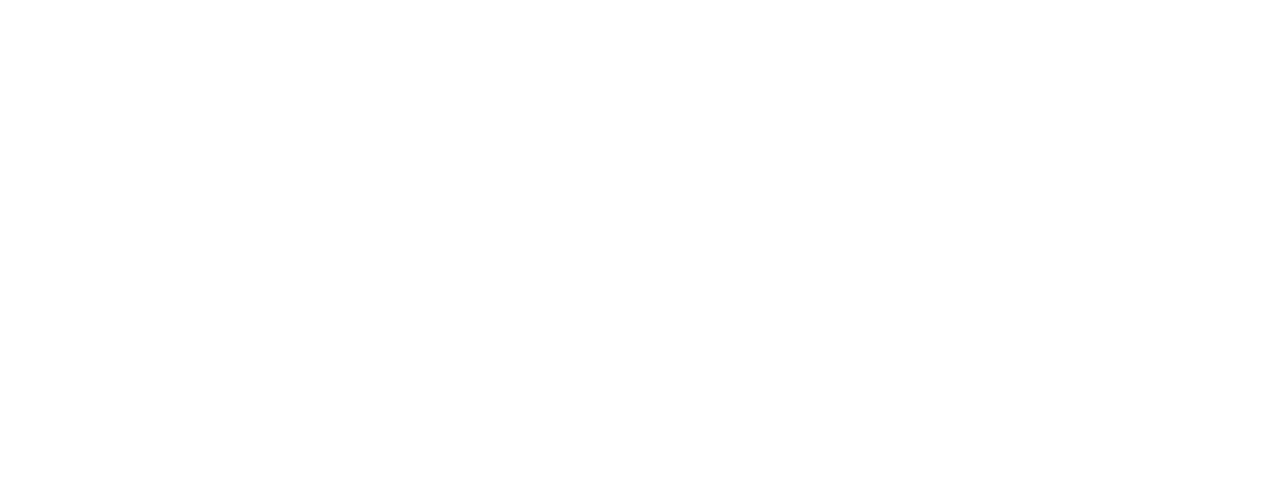
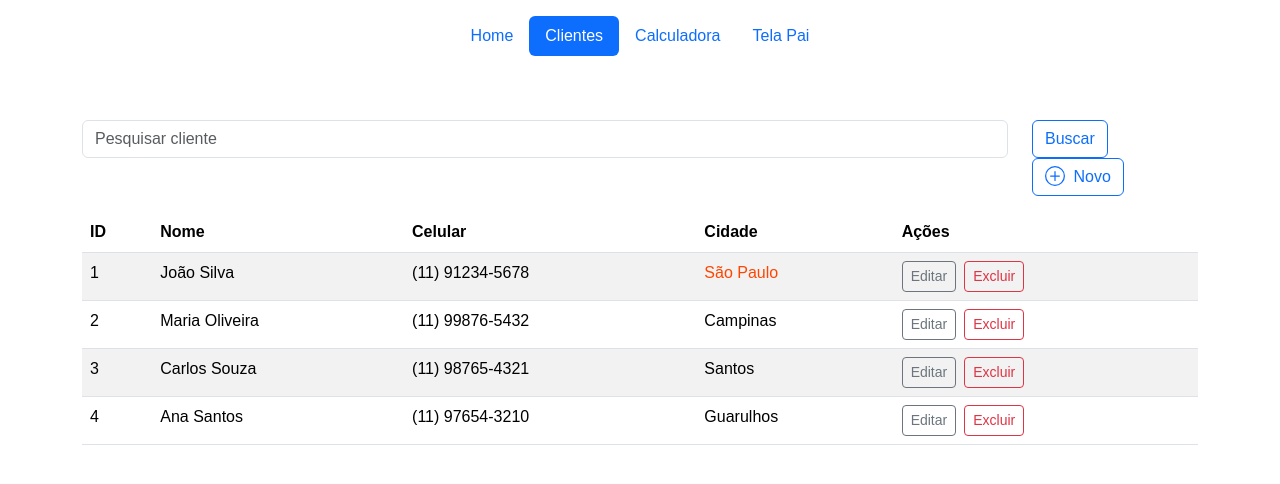
Before and after one commit to kauefelippet/facens, an Angular app in the folder Semestre_4/Programacao_Front_End/AulaAngular_1/: page /lista-clientes in a window 1280 px wide. Shown: the top 484 px of the page. Built offline with nearby package versions, Linux system fonts and the light colour scheme.

Commit message:
adds non-structural directives

```diff
--- /dev/null
+++ b/Semestre_4/Programacao_Front_End/AulaAngular_1/src/app/lista-clientes/cliente.ts
@@ -0,0 +1,6 @@
+export interface Cliente {
+  id: number;
+  nome: string;
+  celular: string;
+  cidade: string;
+}
--- a/Semestre_4/Programacao_Front_End/AulaAngular_1/src/app/lista-clientes/lista-clientes.component.css
+++ b/Semestre_4/Programacao_Front_End/AulaAngular_1/src/app/lista-clientes/lista-clientes.component.css
@@ -6,3 +6,6 @@
   top: -2px;
   color: var(--bs-primary);
 }
+.SaoPaulo {
+  color: orangered;
+}
--- a/Semestre_4/Programacao_Front_End/AulaAngular_1/src/app/lista-clientes/lista-clientes.component.html
+++ b/Semestre_4/Programacao_Front_End/AulaAngular_1/src/app/lista-clientes/lista-clientes.component.html
@@ -1,11 +1,14 @@
 <div class="row mt-5">
   <div class="col-md-10">
-    <input class="form-control" type="text" placeholder="Pesquisar cliente" aria-label="cliente-input">
+    <input class="form-control" [(ngModel)]="nome" type="text" placeholder="Pesquisar cliente"
+      aria-label="cliente-input">
   </div>
   <div class="col-md-2">
     <button type="button" class="btn btn-outline-primary me-3">Buscar</button>
-    <button type="button" class="btn btn-outline-primary">
-      <svg xmlns="http://www.w3.org/2000/svg" width="20" height="20" fill="var(--bs-primary)"
+    <button type="button" class="btn btn-outline-primary"
+      onmouseover="document.getElementsByName('plus-circle')[0].style.fill='white'"
+      onmouseout="document.getElementsByName('plus-circle')[0].style.fill='var(--bs-primary)'">
+      <svg name="plus-circle" xmlns="http://www.w3.org/2000/svg" width="20" height="20" fill="var(--bs-primary)"
         class="bi bi-plus-circle icon" viewBox="0 0 16 16">
         <path d="M8 15A7 7 0 1 1 8 1a7 7 0 0 1 0 14m0 1A8 8 0 1 0 8 0a8 8 0 0 0 0 16" />
         <path
@@ -23,15 +26,19 @@
           <th>ID</th>
           <th>Nome</th>
           <th>Celular</th>
+          <th>Cidade</th>
           <th>Ações</th>
         </tr>
       </thead>
       <tbody>
-        @for (let cliente of clientes; track cliente.id) {
-          <tr>
+        @for (cliente of clientes; track cliente.id) {
+        <tr (mouseover)="selecionarCliente(cliente)" (mouseout)="selecionarCliente(null)">
           <td>{{ cliente.id }}</td>
-            <td>{{ cliente.nome }}</td>
+          <td
+            [ngStyle]="{'background-color': cliente.nome.toLowerCase() === nome.toLowerCase() ? 'lightblue' : 'transparent'}">
+            {{ cliente.nome }}</td>
           <td>{{ cliente.celular }}</td>
+          <td [ngClass]="{'SaoPaulo': cliente.cidade === 'São Paulo'}">{{ cliente.cidade }}</td>
           <td>
             <button class="btn btn-sm btn-outline-secondary me-2">Editar</button>
             <button class="btn btn-sm btn-outline-danger">Excluir</button>
@@ -42,3 +49,14 @@
     </table>
   </div>
 </div>
+<div class="row mt-3">
+  @if (clienteSelecionado) {
+  <div class="col">
+    <h3>Detalhes do Cliente</h3>
+    <p><strong>ID:</strong> {{ clienteSelecionado.id }}</p>
+    <p><strong>Nome:</strong> {{ clienteSelecionado.nome }}</p>
+    <p><strong>Celular:</strong> {{ clienteSelecionado.celular }}</p>
+    <p><strong>Cidade:</strong> {{ clienteSelecionado.cidade }}</p>
+  </div>
+  }
+</div>
--- a/Semestre_4/Programacao_Front_End/AulaAngular_1/src/app/lista-clientes/lista-clientes.component.ts
+++ b/Semestre_4/Programacao_Front_End/AulaAngular_1/src/app/lista-clientes/lista-clientes.component.ts
@@ -1,4 +1,5 @@
 import { Component } from '@angular/core';
+import { Cliente } from './cliente';
 
 @Component({
   selector: 'app-lista-clientes',
@@ -7,10 +8,18 @@ import { Component } from '@angular/core';
   styleUrl: './lista-clientes.component.css'
 })
 export class ListaClientesComponent {
-  clientes = [
-    { id: 1, nome: 'João Silva', celular: '(11) 91234-5678' },
-    { id: 2, nome: 'Maria Oliveira', celular: '(11) 99876-5432' },
-    { id: 3, nome: 'Carlos Souza', celular: '(11) 98765-4321' },
-    { id: 4, nome: 'Ana Santos', celular: '(11) 97654-3210' }
+  clientes: Cliente[] = [
+    { id: 1, nome: 'João Silva', celular: '(11) 91234-5678', cidade: 'São Paulo' },
+    { id: 2, nome: 'Maria Oliveira', celular: '(11) 99876-5432', cidade: 'Campinas' },
+    { id: 3, nome: 'Carlos Souza', celular: '(11) 98765-4321', cidade: 'Santos' },
+    { id: 4, nome: 'Ana Santos', celular: '(11) 97654-3210', cidade: 'Guarulhos' }
   ];
+
+  nome: string = '';
+
+  clienteSelecionado: Cliente | null = null;
+
+  selecionarCliente(cliente: Cliente | null) {
+    this.clienteSelecionado = cliente;
+  }
 }
--- a/Semestre_4/Programacao_Front_End/AulaAngular_1/src/app/page-not-found/page-not-found.component.scss
+++ b/Semestre_4/Programacao_Front_End/AulaAngular_1/src/app/page-not-found/page-not-found.component.scss
@@ -79,8 +79,8 @@ body {
 // Assign different positions and animations for variety
 @for $i from 1 through 40 {
   .particle:nth-child(#{$i}) {
-    top: #{random(90)}vh;
-    left: #{random(90)}vw;
+    top: 10vh * $i;
+    left: 2vw * $i;
     // Alternate animations for first few particles
     @if $i % 4 == 1 {
       animation: float 20s infinite;
```
Lines whose indentation alone changed are shown as unchanged.
